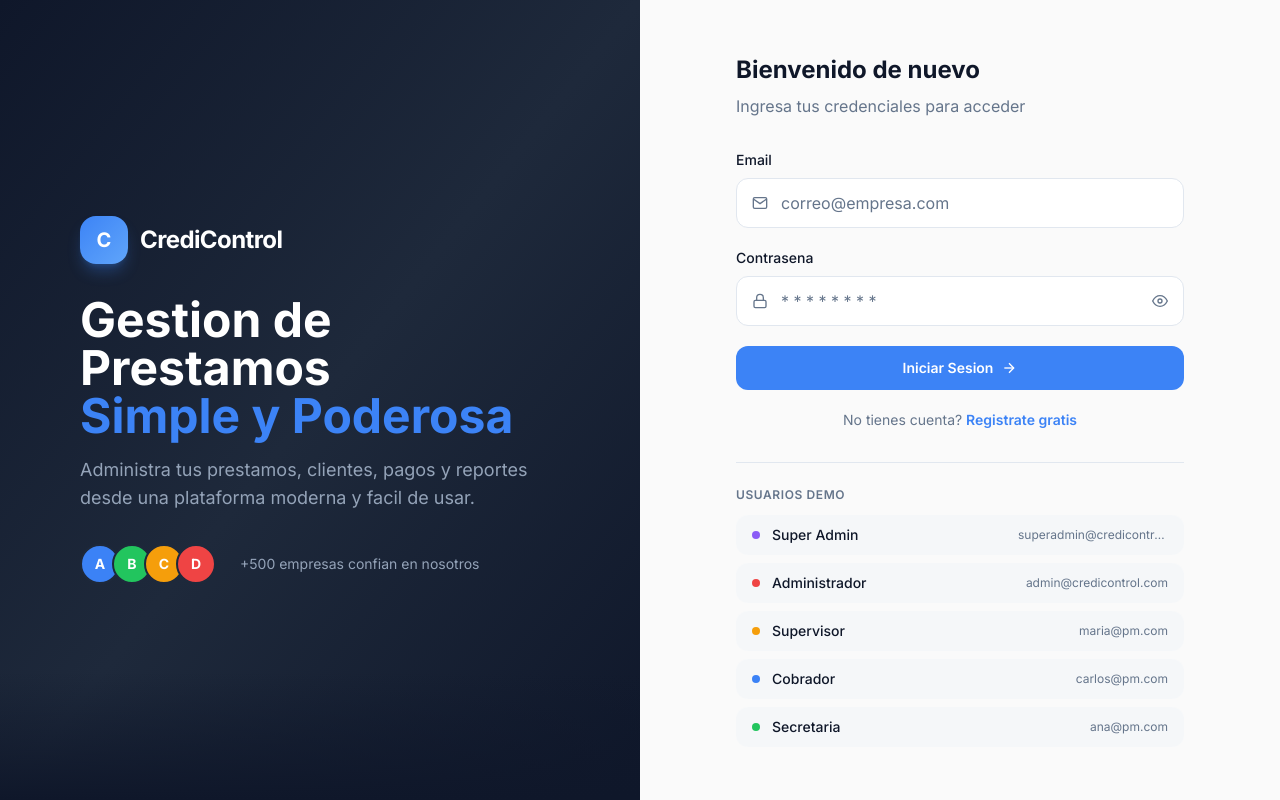
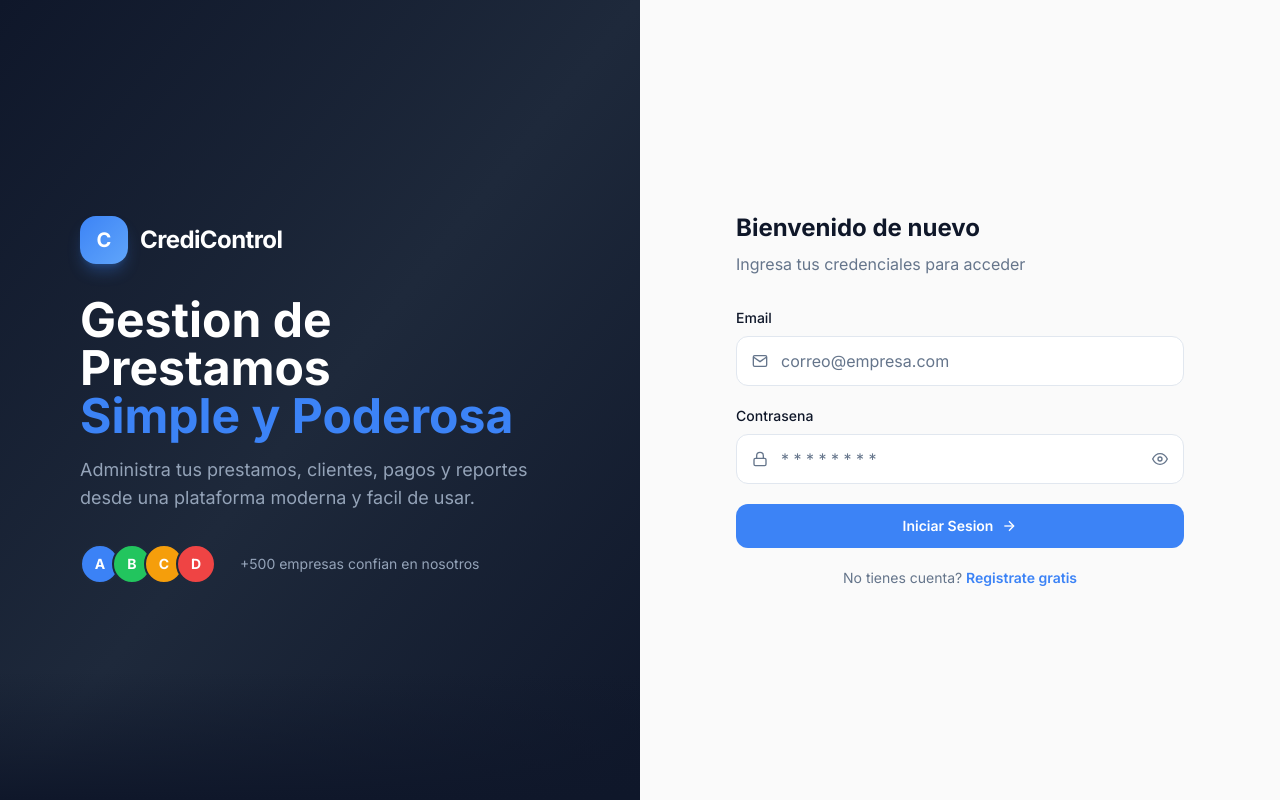
Before and after one commit to josebdo/credicontrol, a Next.js app: page /login in a window 1280 px wide. Built offline with nearby package versions, Linux system fonts and the light colour scheme; no server answers.

Commit message:
Remove demo users section from login page

```diff
--- a/app/login/page.tsx
+++ b/app/login/page.tsx
@@ -38,13 +38,6 @@ export default function LoginPage() {
     }
   }
 
-  const demos = [
-    { label: "Super Admin", email: "superadmin@credicontrol.net", pw: "super2024", c: "#8b5cf6" },
-    { label: "Administrador", email: "admin@credicontrol.com", pw: "admin123", c: "#ef4444" },
-    { label: "Supervisor", email: "maria@pm.com", pw: "maria123", c: "#f59e0b" },
-    { label: "Cobrador", email: "carlos@pm.com", pw: "carlos123", c: "#3b82f6" },
-    { label: "Secretaria", email: "ana@pm.com", pw: "ana123", c: "#22c55e" },
-  ];
 
   return (
     <div className="min-h-screen flex">
@@ -184,36 +177,6 @@ export default function LoginPage() {
             </p>
           </div>
 
-          {/* Demo Users */}
-          <div className="mt-8 pt-6 border-t border-border">
-            <p className="text-xs font-semibold text-muted-foreground uppercase tracking-wider mb-3">
-              Usuarios Demo
-            </p>
-            <div className="space-y-2">
-              {demos.map(d => (
-                <button
-                  key={d.email}
-                  onClick={() => {
-                    setEmail(d.email);
-                    setPassword(d.pw);
-                    setTimeout(async () => {
-                      const r = await login(d.email, d.pw);
-                      if (r.ok) router.push(r.role === "super_admin" ? "/superadmin" : "/dashboard");
-                    }, 100);
-                  }}
-                  className="w-full flex items-center justify-between px-4 py-2.5 bg-muted/50 hover:bg-muted rounded-lg text-sm transition-colors group"
-                >
-                  <div className="flex items-center gap-3">
-                    <span className="w-2 h-2 rounded-full" style={{ backgroundColor: d.c }} />
-                    <span className="font-medium text-foreground">{d.label}</span>
-                  </div>
-                  <span className="text-muted-foreground text-xs truncate max-w-[150px] group-hover:text-foreground transition-colors">
-                    {d.email}
-                  </span>
-                </button>
-              ))}
-            </div>
-          </div>
         </div>
       </div>
     </div>
```
